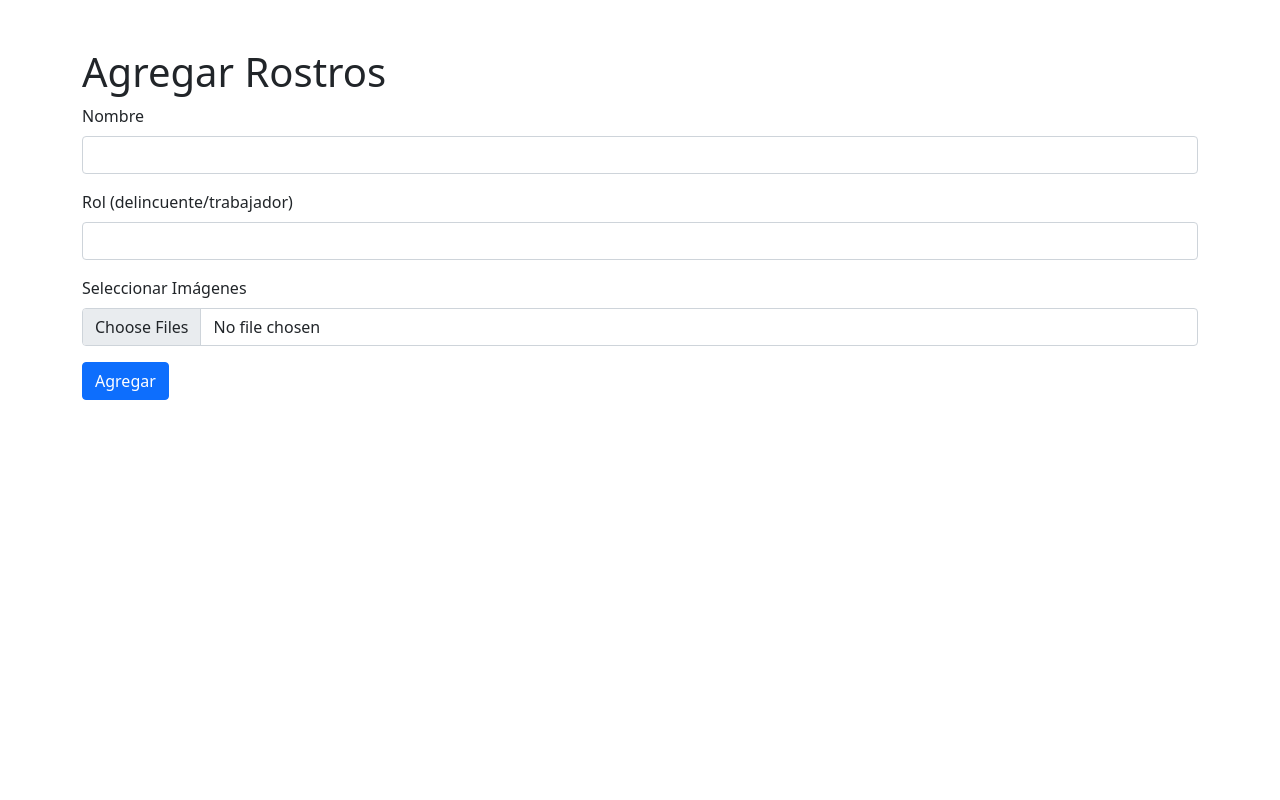
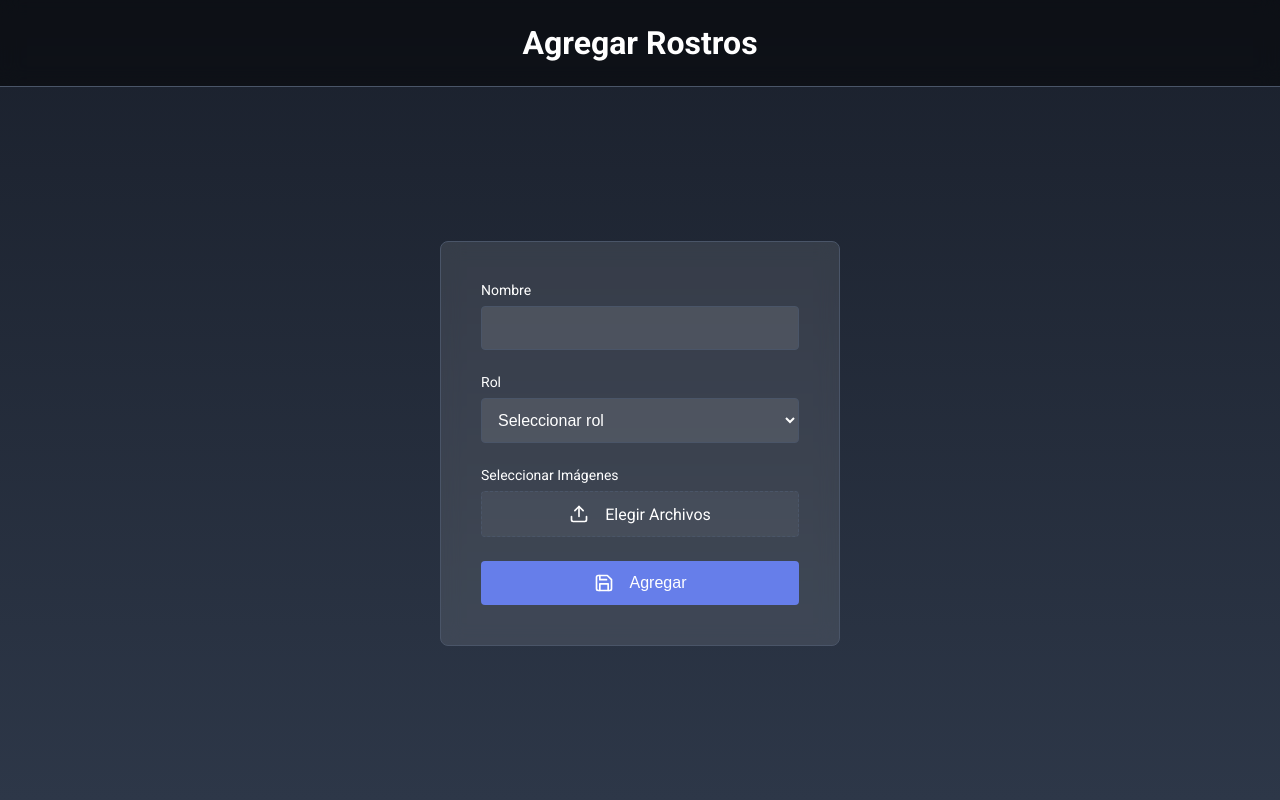
Before and after one commit to csr38/Visual_Embedding, a Flask app: page /add_faces in a window 1280 px wide. Run offline with Flask 3, Linux system fonts and the light colour scheme.

Commit message:
Actualiza estilos y archivos HTML

```diff
--- /dev/null
+++ b/static/styles/style.css
@@ -0,0 +1,242 @@
+* {
+    margin: 0;
+    padding: 0;
+    box-sizing: border-box;
+}
+
+body {
+    font-family: 'Roboto', Arial, sans-serif;
+    min-height: 100vh;
+    background: linear-gradient(to bottom, #1a202c, #2d3748);
+    color: #343a40;
+    display: flex;
+    flex-direction: column;
+}
+
+header {
+    background-color: rgba(0, 0, 0, 0.5);
+    backdrop-filter: blur(10px);
+    border-bottom: 1px solid #4a5568;
+    padding: 1.5rem 1rem;
+}
+
+h1 {
+    color: white;
+    text-align: center;
+    font-size: 1.5rem;
+    margin-bottom: 0;
+}
+
+main {
+    flex-grow: 1;
+    display: flex;
+    justify-content: center;
+    align-items: center;
+    padding: 2rem 1rem;
+}
+
+.card {
+    background-color: rgba(255, 255, 255, 0.1);
+    backdrop-filter: blur(10px);
+    border: 1px solid #4a5568;
+    border-radius: 0.5rem;
+    padding: 2rem;
+    width: 100%;
+    max-width: 400px;
+}
+
+.btn {
+    display: flex;
+    align-items: center;
+    justify-content: center;
+    width: 100%;
+    padding: 0.75rem;
+    margin-bottom: 1rem;
+    border: 1px solid #e2e8f0;
+    border-radius: 0.25rem;
+    background-color: transparent;
+    color: white;
+    font-size: 1rem;
+    text-decoration: none;
+    cursor: pointer;
+    transition: all 0.3s ease;
+}
+
+.btn:last-child {
+    margin-bottom: 0;
+}
+
+.btn:hover {
+    background-color: rgba(255, 255, 255, 0.1);
+    text-decoration: none;
+}
+
+.icon {
+    margin-right: 0.5rem;
+}
+
+@media (min-width: 640px) {
+    h1 {
+        font-size: 2rem;
+    }
+}
+* {
+    margin: 0;
+    padding: 0;
+    box-sizing: border-box;
+}
+
+body {
+    font-family: 'Roboto', Arial, sans-serif;
+    min-height: 100vh;
+    background: linear-gradient(to bottom, #1a202c, #2d3748);
+    color: #343a40;
+    display: flex;
+    flex-direction: column;
+}
+
+header {
+    background-color: rgba(0, 0, 0, 0.5);
+    backdrop-filter: blur(10px);
+    border-bottom: 1px solid #4a5568;
+    padding: 1.5rem 1rem;
+}
+
+h1 {
+    color: white;
+    text-align: center;
+    font-size: 1.5rem;
+    margin-bottom: 0;
+}
+
+main {
+    flex-grow: 1;
+    display: flex;
+    justify-content: center;
+    align-items: center;
+    padding: 2rem 1rem;
+}
+
+.card {
+    background-color: rgba(255, 255, 255, 0.1);
+    backdrop-filter: blur(10px);
+    border: 1px solid #4a5568;
+    border-radius: 0.5rem;
+    padding: 2rem;
+    width: 100%;
+    max-width: 400px;
+}
+
+/* New styles for the form */
+.form {
+    display: flex;
+    flex-direction: column;
+    gap: 1.5rem;
+}
+
+.form-group {
+    display: flex;
+    flex-direction: column;
+    gap: 0.5rem;
+}
+
+.form-group label {
+    color: white;
+    font-size: 0.875rem;
+    font-weight: 500;
+}
+
+.form-group input,
+.form-group select {
+    padding: 0.75rem;
+    border: 1px solid #4a5568;
+    border-radius: 0.25rem;
+    background-color: rgba(255, 255, 255, 0.1);
+    color: white;
+    font-size: 1rem;
+    transition: all 0.3s ease;
+}
+
+.form-group input:focus,
+.form-group select:focus {
+    outline: none;
+    border-color: #667eea;
+    background-color: rgba(255, 255, 255, 0.15);
+}
+
+.file-input-wrapper {
+    position: relative;
+}
+
+.file-input-wrapper input[type="file"] {
+    position: absolute;
+    top: 0;
+    left: 0;
+    width: 100%;
+    height: 100%;
+    opacity: 0;
+    cursor: pointer;
+}
+
+.file-input-button {
+    display: flex;
+    align-items: center;
+    justify-content: center;
+    gap: 0.5rem;
+    padding: 0.75rem;
+    border: 1px dashed #4a5568;
+    border-radius: 0.25rem;
+    background-color: rgba(255, 255, 255, 0.05);
+    color: white;
+    font-size: 1rem;
+    transition: all 0.3s ease;
+}
+
+.file-input-button:hover {
+    background-color: rgba(255, 255, 255, 0.1);
+    border-color: #667eea;
+}
+
+.alert {
+    padding: 1rem;
+    border-radius: 0.25rem;
+    background-color: rgba(66, 153, 225, 0.1);
+    border: 1px solid #4299e1;
+    color: white;
+    margin-bottom: 1.5rem;
+}
+
+.btn-submit {
+    display: flex;
+    align-items: center;
+    justify-content: center;
+    gap: 0.5rem;
+    width: 100%;
+    padding: 0.75rem;
+    border: none;
+    border-radius: 0.25rem;
+    background-color: #667eea;
+    color: white;
+    font-size: 1rem;
+    cursor: pointer;
+    transition: all 0.3s ease;
+}
+
+.btn-submit:hover {
+    background-color: #5a67d8;
+}
+
+.icon {
+    width: 1.25rem;
+    height: 1.25rem;
+}
+
+@media (min-width: 640px) {
+    h1 {
+        font-size: 2rem;
+    }
+
+    .card {
+        padding: 2.5rem;
+    }
+}
--- a/templates/add_faces.html
+++ b/templates/add_faces.html
@@ -4,33 +4,56 @@
     <meta charset="UTF-8">
     <meta name="viewport" content="width=device-width, initial-scale=1.0">
     <title>Agregar Rostros</title>
-    <link rel="stylesheet" href="https://cdn.jsdelivr.net/npm/bootstrap@5.1.3/dist/css/bootstrap.min.css">
+    <link rel="stylesheet" href="{{ url_for('static', filename='styles/style.css') }}">
+    <link href="https://fonts.googleapis.com/css2?family=Roboto:wght@400;700&display=swap" rel="stylesheet">
 </head>
 <body>
-    <div class="container mt-5">
+    <header>
         <h1>Agregar Rostros</h1>
+    </header>
+
+    <main>
+        <div class="card">
             {% with messages = get_flashed_messages() %}
             {% if messages %}
-            <div class="alert alert-info mt-4">
+                <div class="alert">
                     {{ messages[0] }}
                 </div>
             {% endif %}
             {% endwith %}
-        <form method="POST" enctype="multipart/form-data">
-            <div class="mb-3">
-                <label for="name" class="form-label">Nombre</label>
-                <input type="text" class="form-control" id="name" name="name" required>
+
+            <form method="POST" enctype="multipart/form-data" class="form">
+                <div class="form-group">
+                    <label for="name">Nombre</label>
+                    <input type="text" id="name" name="name" required>
                 </div>
-            <div class="mb-3">
-                <label for="role" class="form-label">Rol (delincuente/trabajador)</label>
-                <input type="text" class="form-control" id="role" name="role" required>
+
+                <div class="form-group">
+                    <label for="role">Rol</label>
+                    <select id="role" name="role" required>
+                        <option value="">Seleccionar rol</option>
+                        <option value="trabajador">Trabajador</option>
+                        <option value="delincuente">Delincuente</option>
+                    </select>
                 </div>
-            <div class="mb-3">
-                <label for="images" class="form-label">Seleccionar Imágenes</label>
-                <input type="file" class="form-control" id="images" name="images" multiple required>
+
+                <div class="form-group">
+                    <label for="images">Seleccionar Imágenes</label>
+                    <div class="file-input-wrapper">
+                        <input type="file" id="images" name="images" multiple required>
+                        <div class="file-input-button">
+                            <svg xmlns="http://www.w3.org/2000/svg" width="24" height="24" viewBox="0 0 24 24" fill="none" stroke="currentColor" stroke-width="2" stroke-linecap="round" stroke-linejoin="round" class="icon"><path d="M21 15v4a2 2 0 0 1-2 2H5a2 2 0 0 1-2-2v-4"></path><polyline points="17 8 12 3 7 8"></polyline><line x1="12" y1="3" x2="12" y2="15"></line></svg>
+                            Elegir Archivos
                         </div>
-            <button type="submit" class="btn btn-primary">Agregar</button>
+                    </div>
+                </div>
+
+                <button type="submit" class="btn btn-submit">
+                    <svg xmlns="http://www.w3.org/2000/svg" width="24" height="24" viewBox="0 0 24 24" fill="none" stroke="currentColor" stroke-width="2" stroke-linecap="round" stroke-linejoin="round" class="icon"><path d="M19 21H5a2 2 0 0 1-2-2V5a2 2 0 0 1 2-2h11l5 5v11a2 2 0 0 1-2 2z"></path><polyline points="17 21 17 13 7 13 7 21"></polyline><polyline points="7 3 7 8 15 8"></polyline></svg>
+                    Agregar
+                </button>
             </form>
         </div>
+    </main>
 </body>
 </html>
```
Also changed, not shown: templates/index.html (+17 -11 lines). Lines whose indentation alone changed are shown as unchanged.
